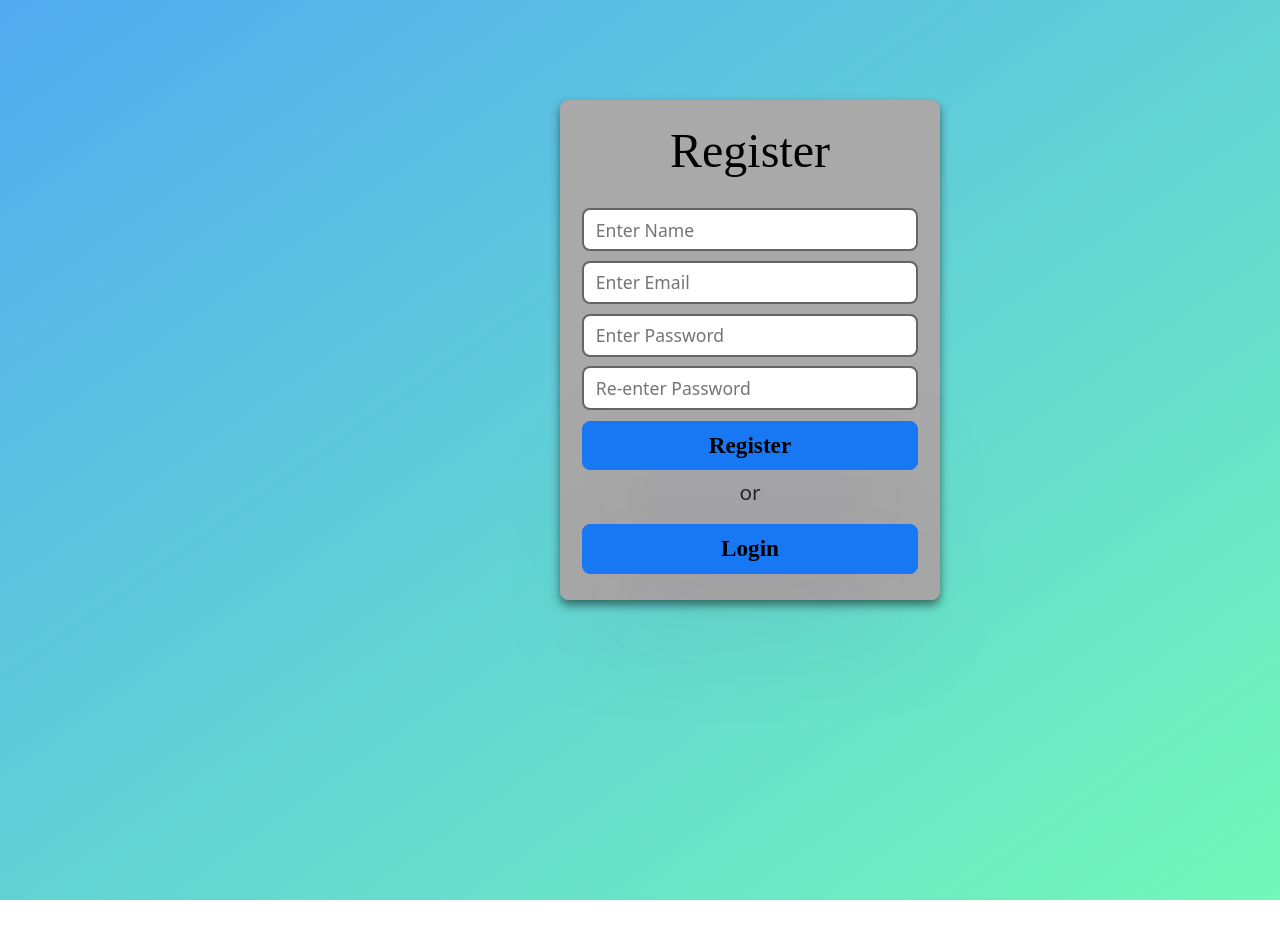
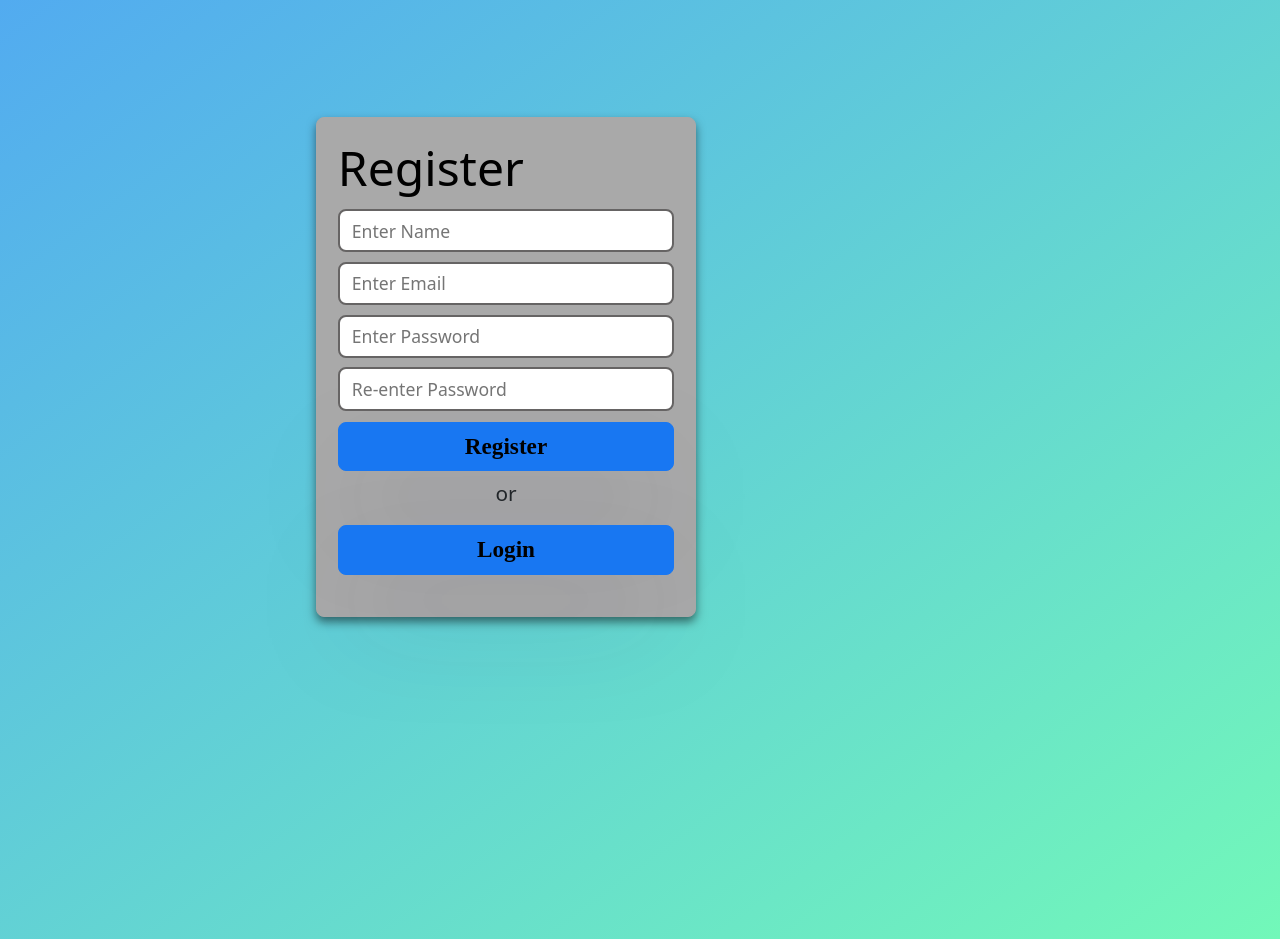
Before and after one commit to raushan786/login-register-keeper-frontend, a React (Create React App) app: page /register in a window 1280 px wide. Before the commit the page ends 900 px from the top, so only its background shows below. Built offline with nearby package versions, Linux system fonts and the light colour scheme; a web font is replaced by a local one.

Commit message:
css chsnge

```diff
--- a/public/index.html
+++ b/public/index.html
@@ -5,7 +5,7 @@
     <link rel="preconnect" href="https://fonts.googleapis.com">
     <link rel="preconnect" href="https://fonts.gstatic.com" crossorigin>
     <link href="https://fonts.googleapis.com/css2?family=Kanit&family=Texturina&display=swap" rel="stylesheet">
-    <link rel="stylesheet" href="https://cdn.jsdelivr.net/npm/bootstrap@5.1.3/dist/css/bootstrap.min.css" />
+    <link rel="stylesheet" href="https://cdn.jsdelivr.net/npm/bootstrap@5.1.3/dist/css/bootstrap.min.css" integrity="sha384-1BmE4kWBq78iYhFldvKuhfTAU6auU8tT94WrHftjDbrCEXSU1oBoqyl2QvZ6jIW3" crossorigin="anonymous">
     <link rel="stylesheet" href="https://cdnjs.cloudflare.com/ajax/libs/font-awesome/6.0.0-beta3/css/all.min.css" integrity="sha512-Fo3rlrZj/k7ujTnHg4CGR2D7kSs0v4LLanw2qksYuRlEzO+tcaEPQogQ0KaoGN26/zrn20ImR1DfuLWnOo7aBA==" crossorigin="anonymous" referrerpolicy="no-referrer" />
   </head>
   <body>
--- a/src/components/addkeeper/addkeeper.css
+++ b/src/components/addkeeper/addkeeper.css
@@ -2,7 +2,7 @@
     display: flex;
     flex-direction: column;
     background: rgb(0, 0, 0);
-    padding: 1.3rem;
+    padding: 0.9rem;
     border-radius: 20px;
     margin: 3rem auto;
     width: fit-content;
--- a/src/components/header/header.js
+++ b/src/components/header/header.js
@@ -4,7 +4,7 @@ import "./header.css"
 const Header = ({updateUser}) => {
     return(
         <div class="header">
-        <h2>The Keeper App</h2>
+        <h1>The Keeper App</h1>
         <div className="button" onClick= {() => updateUser({})}>Logout</div>
     </div>
     )
--- a/src/components/login/login.css
+++ b/src/components/login/login.css
@@ -1,7 +1,7 @@
 .top{
     min-height: 900px;
     background: linear-gradient(to bottom right, rgb(82, 171, 240), rgb(114, 248, 185));
-    padding: 100px 0px 0px 560px ;
+    padding: 117px 299px 322px 316px;
 }
 
 .login{
--- a/src/components/register/register.css
+++ b/src/components/register/register.css
@@ -1,7 +1,7 @@
 .top{
     min-height: 900px;
     background: linear-gradient(to bottom right, rgb(82, 171, 240), rgb(114, 248, 185));
-    padding: 100px 0px 0px 560px ;
+    padding: 117px 299px 322px 316px;
 }
 
 .register{
--- a/src/components/showkeeper/showkeeper.css
+++ b/src/components/showkeeper/showkeeper.css
@@ -17,7 +17,7 @@
     box-shadow: rgba(0, 0, 0, 0.5) 10px 10px 20px;
 }
 
-.title{
+.title1{
     margin-bottom: 1.5rem;
     font-family: 'Texturina', serif;
     color: rgb(82, 171, 240);
--- a/src/components/showkeeper/showkeeper.js
+++ b/src/components/showkeeper/showkeeper.js
@@ -15,7 +15,7 @@ const deleteKeeper = (id) => {
                 {
                     keeperList.map(keeper =>(
                     <div className="keepercard col-md-3" key= {keeper._id}>
-                        <h1 className="title">{keeper.title} <i className= "deleteIcon fas fa-trash-alt" aria-hidden="true" onClick={() => deleteKeeper(keeper._id)} ></i></h1>
+                        <h1 className="title1">{keeper.title} <i className= "deleteIcon fas fa-trash-alt" aria-hidden="true" onClick={() => deleteKeeper(keeper._id)} ></i></h1>
                         <textarea className="descriptionBox" value={keeper.description} readOnly />
                     </div>
                     ))
```
